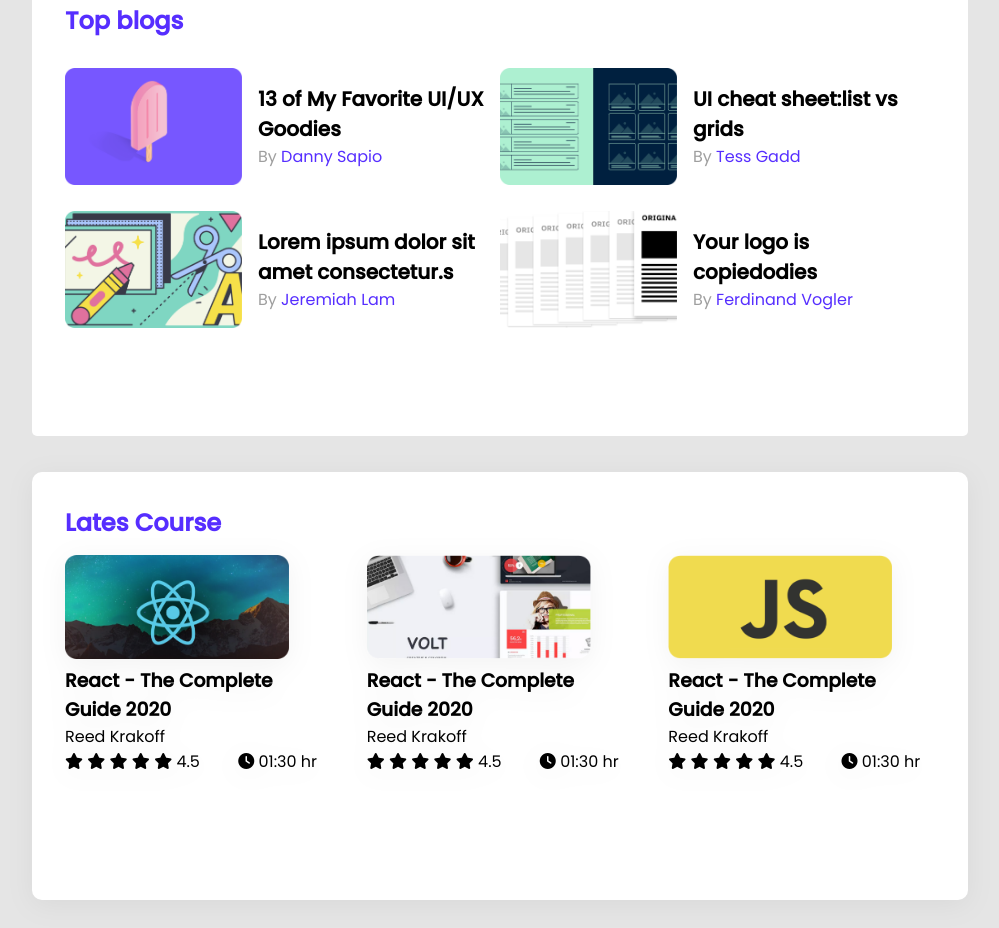
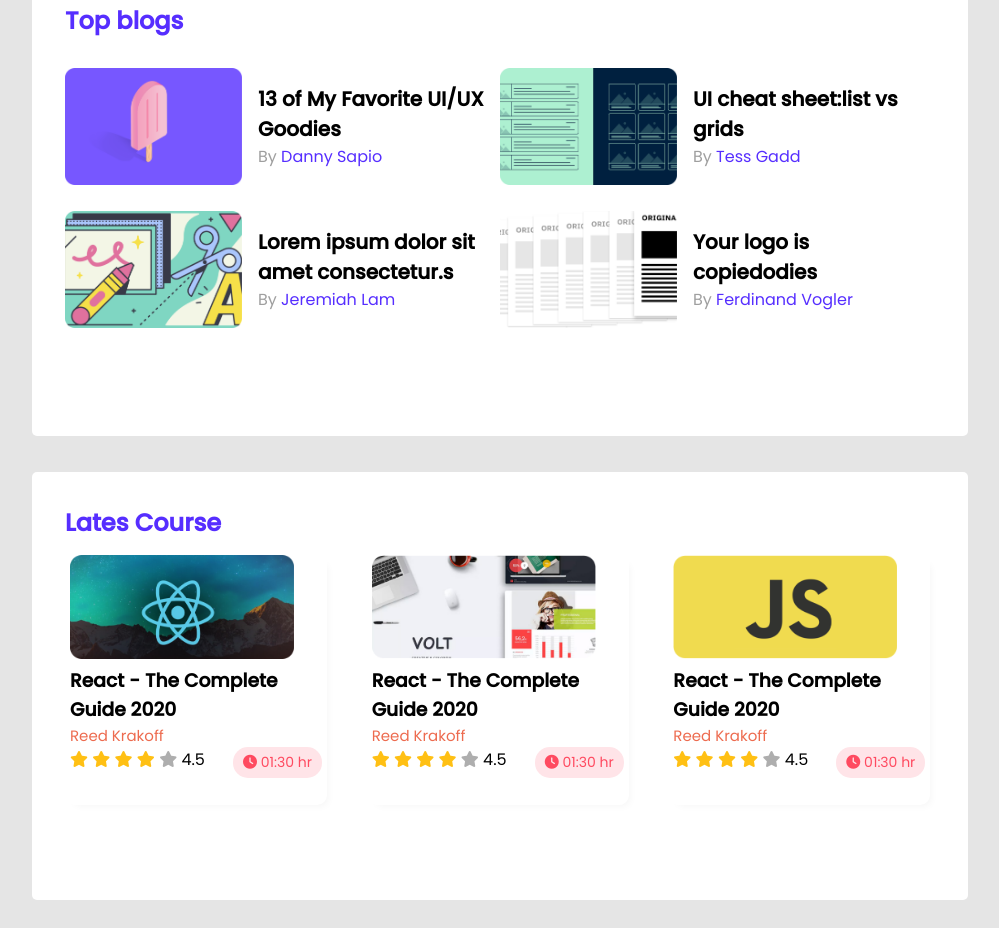
Before and after one commit to shahriar460/Leader-Board, a plain HTML site: page index.html in a window 1280 px wide. Shown: the part 439-1367 px from the top of the page, without its empty margins (140-1139 px from the left). Drawn offline with Linux system fonts and the light colour scheme.

Commit message:
fix some css padding into course section

```diff
--- a/index.html
+++ b/index.html
@@ -131,7 +131,7 @@
         <!--================================================================================
             Lates Course start
             ================================================================================ -->
-        <section class="container course">
+        <section class="container course-container">
             <h2 class="scetion-title">Lates Course</h2>
             <div class="courses">
                 <div class="course">
--- a/style/style.css
+++ b/style/style.css
@@ -178,7 +178,7 @@
  /*========================================================================================
  Lates Course start
  ========================================================================================== */
- .container.course{
+ .container.course-container{
      height: 362px;
      width: 870px;
      margin-bottom: 28px;
@@ -191,12 +191,14 @@
 
  }
  .course{
-  height: 270px;
+  height: 250px;
   width: 252px;
-  /* padding: 5px; */
+  padding:0 5px;
   border-radius: 10px;
   /* border: 1px solid purple; */
-  filter: drop-shadow(0px 5.34229px 13.3557px rgba(0, 0, 0, 0.05))
+  /* filter: drop-shadow(0px 5.34229px 13.3557px rgba(0, 0, 0, 0.05)); */
+  box-shadow: 5px 5px 8px -5px rgba(0, 0, 0, 0.05);
+
 
 
  }
@@ -210,3 +212,23 @@
      justify-content: space-between;
 
  }
+
+ .course-author{
+     font-size: 15px;
+     color:#ED6B4F;
+ }
+.filled{
+
+    color: #FFC014;
+ }
+ .empty{
+     color: #AEAEAE;
+ }
+.course-duration{
+
+    background:#FFE4E8;
+    border-radius: 15px;
+    color: #FF4A60;
+    font-size: 14px;
+    padding: 5px 10px;
+}
```
